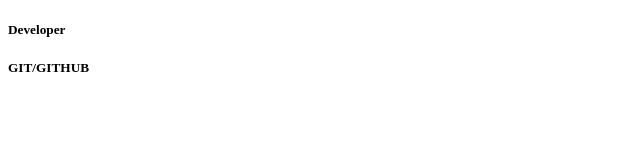
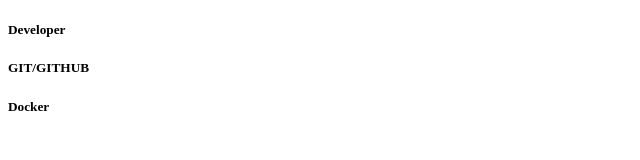
Before and after one commit to usmanDevelper/myrepo, a plain HTML site: page index.html in a window 1280 px wide. Shown: the full height of the page, 0-640 px from the left. Drawn offline with Linux system fonts and the light colour scheme.

Commit message:
version 3 index.html

```diff
--- a/index.html
+++ b/index.html
@@ -8,5 +8,6 @@
 <body>
     <h5>Developer</h5>
     <h5>GIT/GITHUB</h5>
+    <h5>Docker</h5>
 </body>
 </html>
```
